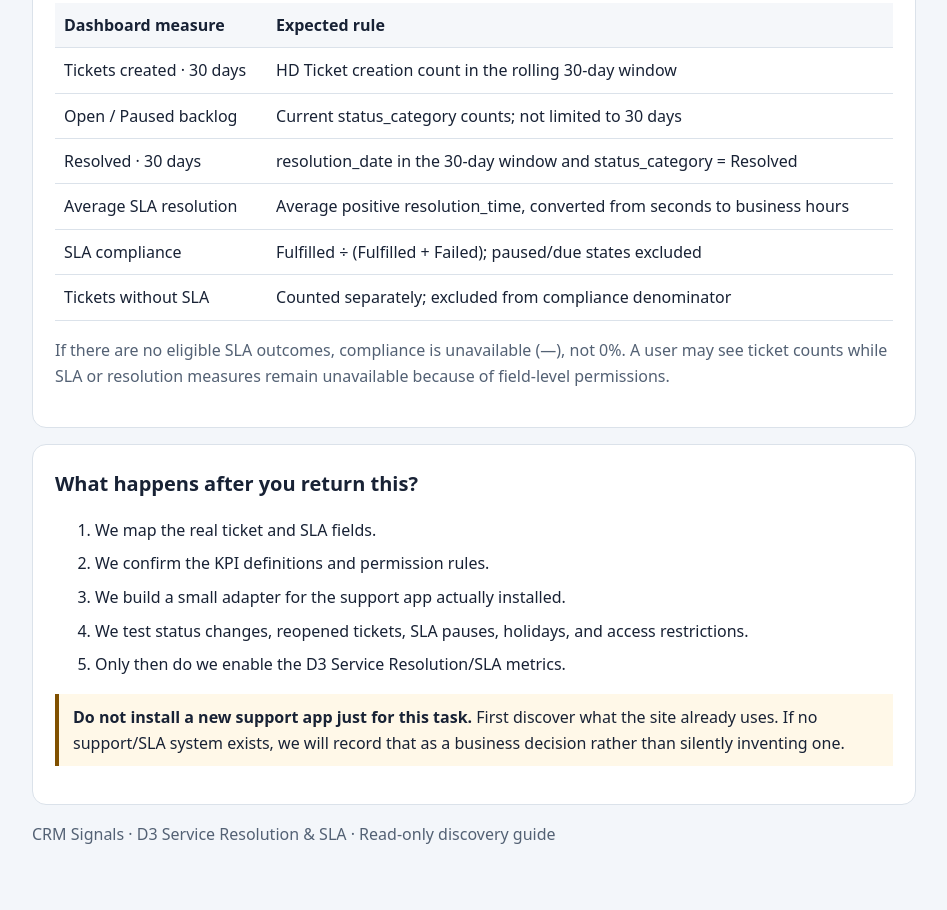
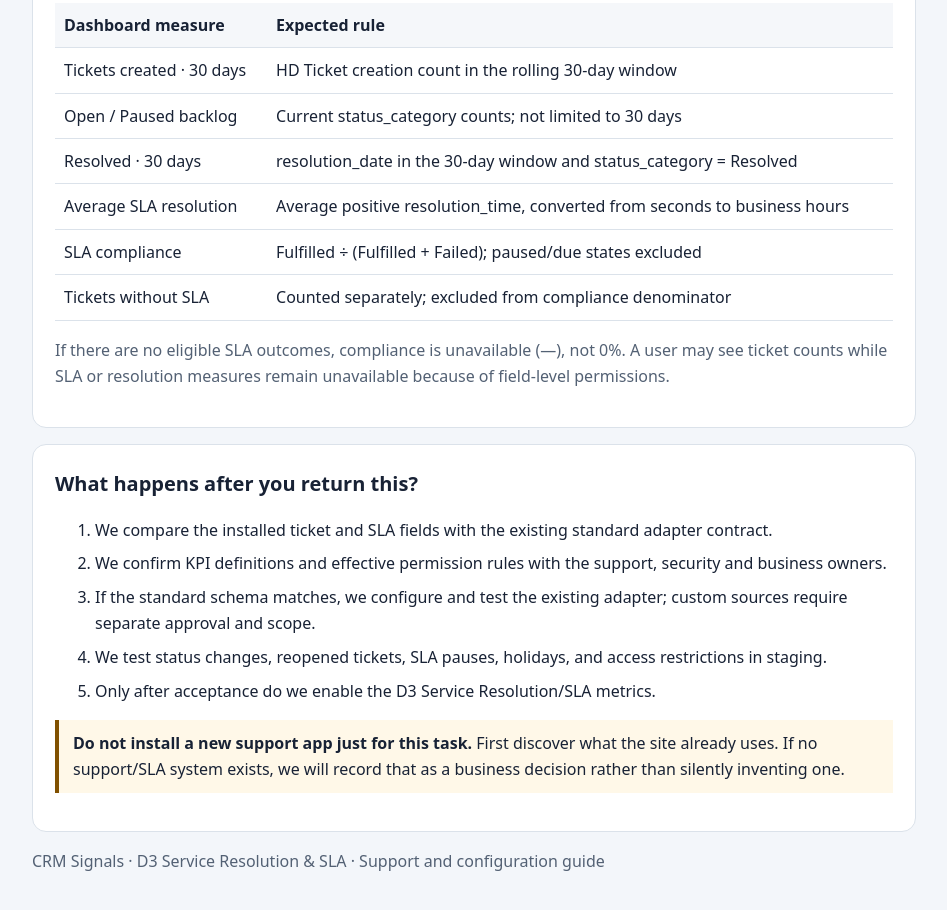
Before and after one commit to MitMike/crm_signals, a website: page docs/CRM_SIGNALS_SUPPORT_CONFIGURATION_GUIDE.html in a window 1280 px wide. Shown: the part 8261-9171 px from the top of the page, without its empty margins (166-1113 px from the left). Drawn offline with Linux system fonts and the light colour scheme.

Commit message:
docs: remove stale adapter promise from D3 setup guide

```diff
--- a/docs/CRM_SIGNALS_SUPPORT_CONFIGURATION_GUIDE.html
+++ b/docs/CRM_SIGNALS_SUPPORT_CONFIGURATION_GUIDE.html
@@ -164,8 +164,8 @@ for user in ("sales.user@example.com", "sales.manager@example.com"):
 <p class="muted">If there are no eligible SLA outcomes, compliance is unavailable (—), not 0%. A user may see ticket counts while SLA or resolution measures remain unavailable because of field-level permissions.</p>
 </section>
 <section class="step"><h2>What happens after you return this?</h2>
-<ol><li>We map the real ticket and SLA fields.</li><li>We confirm the KPI definitions and permission rules.</li><li>We build a small adapter for the support app actually installed.</li><li>We test status changes, reopened tickets, SLA pauses, holidays, and access restrictions.</li><li>Only then do we enable the D3 Service Resolution/SLA metrics.</li></ol>
+<ol><li>We compare the installed ticket and SLA fields with the existing standard adapter contract.</li><li>We confirm KPI definitions and effective permission rules with the support, security and business owners.</li><li>If the standard schema matches, we configure and test the existing adapter; custom sources require separate approval and scope.</li><li>We test status changes, reopened tickets, SLA pauses, holidays, and access restrictions in staging.</li><li>Only after acceptance do we enable the D3 Service Resolution/SLA metrics.</li></ol>
 <p class="warning"><strong>Do not install a new support app just for this task.</strong> First discover what the site already uses. If no support/SLA system exists, we will record that as a business decision rather than silently inventing one.</p>
 </section>
-<footer class="muted"><p>CRM Signals · D3 Service Resolution & SLA · Read-only discovery guide</p></footer>
+<footer class="muted"><p>CRM Signals · D3 Service Resolution & SLA · Support and configuration guide</p></footer>
 </main></body></html>
```
